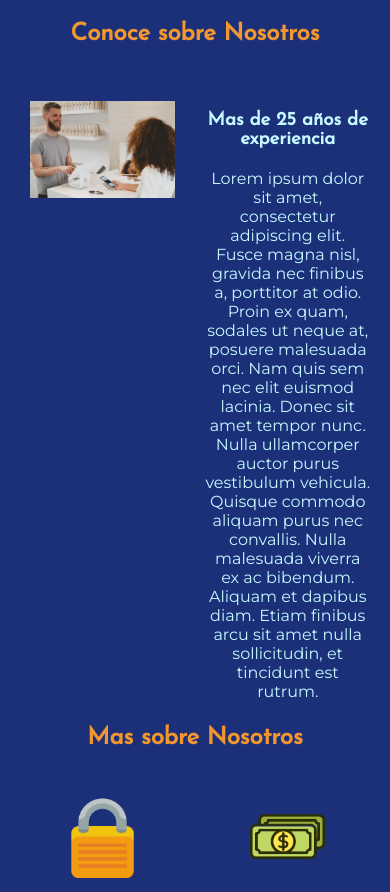
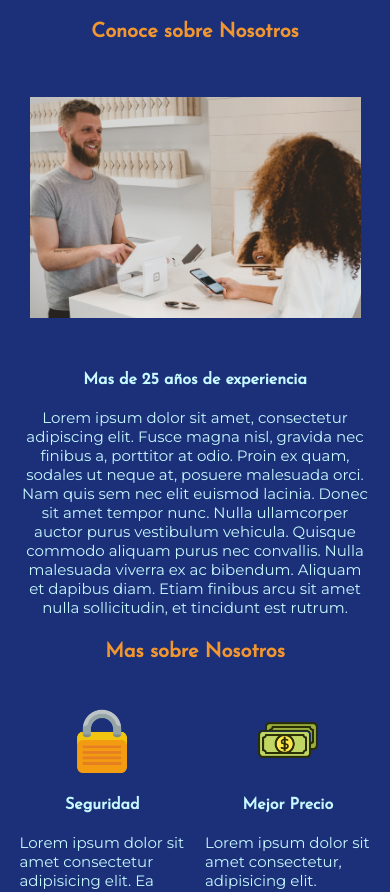
Before and after one commit to josesalim22/joyeria-donzela-39385, a plain HTML site: page pages/nosotros.html in a window 390 px wide. Shown: the part 118-1010 px from the top of the page. Drawn offline with Linux system fonts and the light colour scheme.

Commit message:
modifique nosotros para que sea responsive los grid

```diff
--- a/css/style.css
+++ b/css/style.css
@@ -406,7 +406,8 @@ main h1 {
 }
 
 .seguridad img {
-    width: 50%;
+    width: 40%;
+    max-width: 160px;
     background-repeat: no-repeat;
     background-size: cover;
 }
@@ -419,7 +420,8 @@ main h1 {
 }
 
 .mejor-precio img {
-    width: 50%;
+    width: 40%;
+    max-width: 160px;
     background-repeat: no-repeat;
     background-size: cover;
 }
@@ -477,6 +479,24 @@ form input[type="reset"] {
     main h1 {
         font-size: 30px;
     }
+    /* pagina nosotros*/
+    .datos-nosotros {
+        grid-template-columns: 1fr;
+        grid-template-rows: repeat(3, auto);
+        grid-template-areas: "conoce-nosotros" "nosotros-imagen" "nosotros-texto";
+    }
+    .datos-nosotros h2,
+    .mas-nosotros h2 {
+        font-size: 20px;
+    }
+    .nosotros-info h3,
+    .mas-nosotros h3 {
+        font-size: 16px;
+    }
+    .nosotros-info p,
+    .mas-nosotros p {
+        font-size: 15px;
+    }
 }
 
 @media(max-width:375px) {
@@ -489,4 +509,10 @@ form input[type="reset"] {
     .pie-de-pagina {
         flex-direction: column;
     }
+    /* pagina nosotros*/
+    .mas-nosotros {
+        grid-template-columns: 1fr;
+        grid-template-rows: repeat(3, auto);
+        grid-template-areas: "area-titulo-mas" "area-seguridad" "area-precio";
+    }
 }
```
